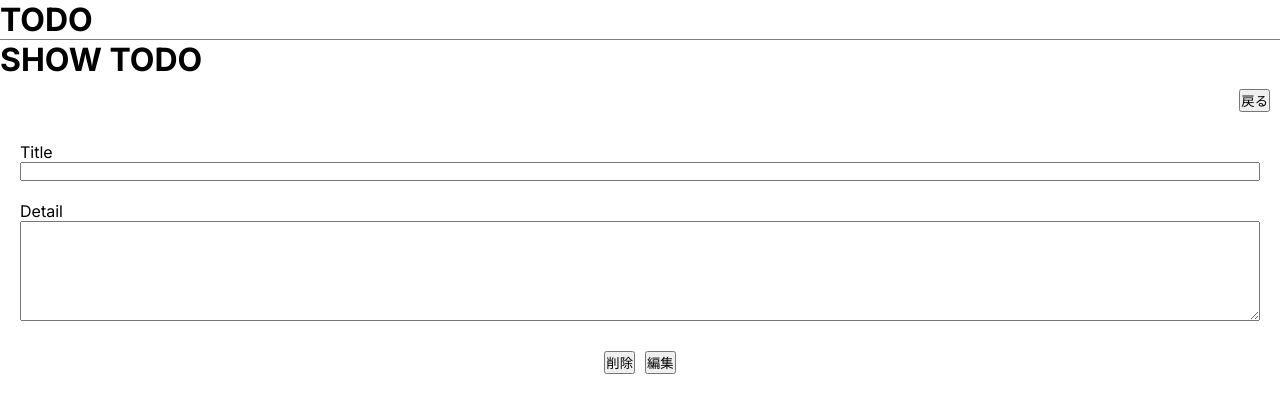
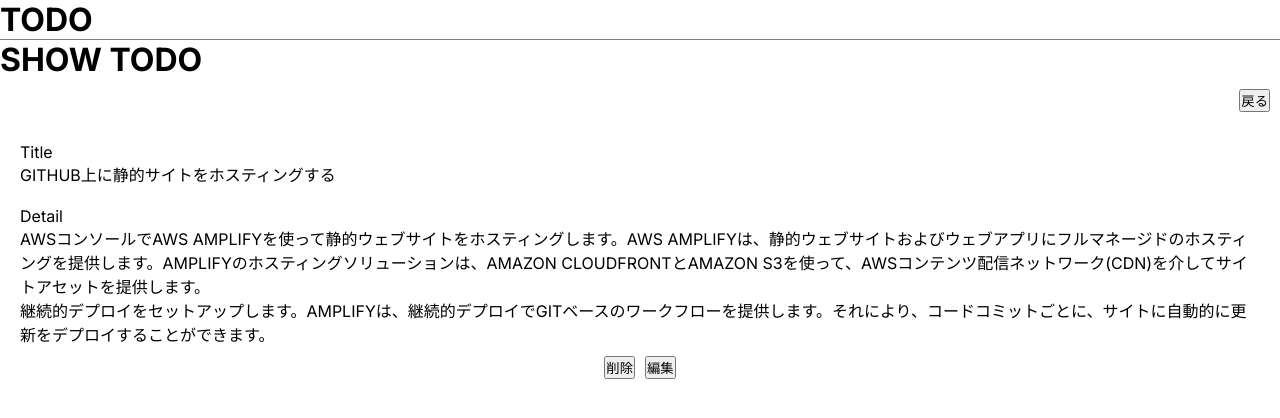
Before and after one commit to NTD1995/todo-app-next-js-api-2, a Next.js app: page /todos/1 in a window 1280 px wide. Shown: the top 418 px of the page. Built offline with nearby package versions, Linux system fonts and the light colour scheme.

Commit message:
todo-app修正

```diff
--- a/src/app/todos/[id]/page.tsx
+++ b/src/app/todos/[id]/page.tsx
@@ -1,6 +1,9 @@
 // todoの詳細画面
 
 export default function Detail() {
+
+
+
   return (
     <>
       <h1>SHOW TODO</h1>
@@ -10,11 +13,14 @@
       <div style={{ display: 'flex', flexDirection: 'column', alignItems: 'flex-start', gap: '20px', padding: '20px' }}>
       <div style={{ display: 'flex', flexDirection: 'column', alignItems: 'flex-start', width: '100%' }}>
         <p>Title</p>
-        <input style={{ width: '100%' }} />
+        <p style={{ width: '100%' }}>GITHUB上に静的サイトをホスティングする</p>
       </div>
       <div style={{ display: 'flex', flexDirection: 'column', alignItems: 'flex-start', width: '100%' }}>
         <p>Detail</p>
-        <textarea style={{ width: '100%', height: '100px' }}></textarea>
+          <p style={{ width: '100%', height: '100px' }}>AWSコンソールでAWS AMPLIFYを使って静的ウェブサイトをホスティングします。AWS AMPLIFYは、静的ウェブサイトおよびウェブアプリにフルマネージドのホスティングを提供します。AMPLIFYのホスティングソリューションは、AMAZON CLOUDFRONTとAMAZON S3を使って、AWSコンテンツ配信ネットワーク(CDN)を介してサイトアセットを提供します。<br/>継続的デプロイをセットアップします。AMPLIFYは、継続的デプロイでGITベースのワークフローを提供します。それにより、コードコミットごとに、サイトに自動的に更新をデプロイすることができます。
+
+
+          </p>
       </div>
     </div>
          <div style={{ display: 'flex', justifyContent: 'space-between', alignItems: 'center', padding: '10px' }}>
```
